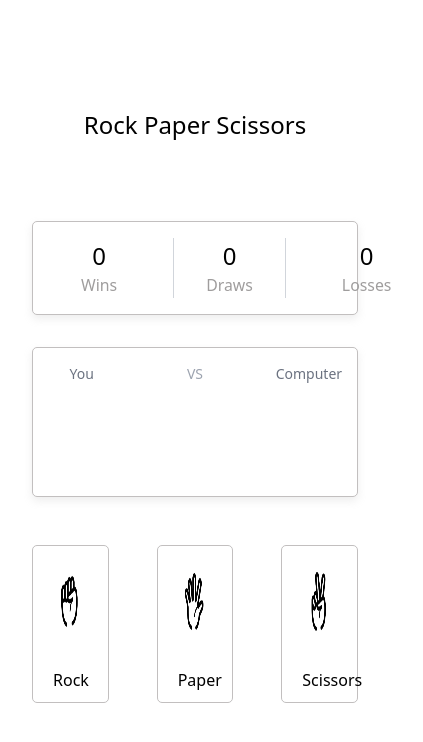
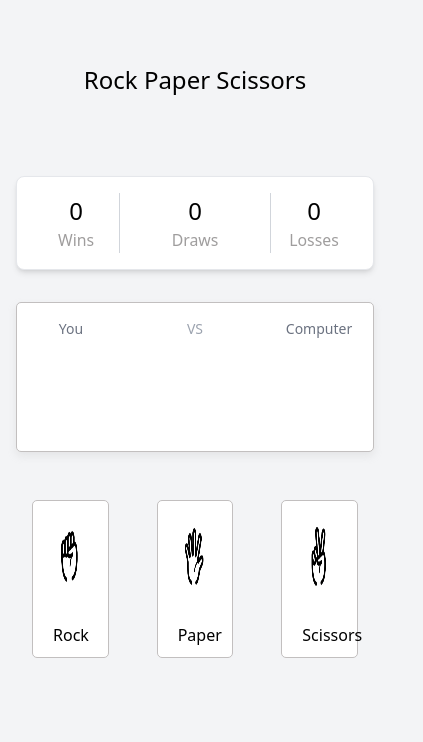
Before and after one commit to prinsaneupane/rock-paper-scissors, a plain HTML site: page index.html in a window 390 px wide. Shown: the whole page, 423 px wide, since content can reach past the window. Drawn offline with nearby package versions, Linux system fonts and the light colour scheme.

Commit message:
feat:mobile view

```diff
--- a/index.html
+++ b/index.html
@@ -7,28 +7,36 @@
     <script src="https://cdn.tailwindcss.com"></script>
     <link rel="stylesheet" href="stylesheet.css" />
   </head>
-  <body class="flex flex-col items-center justify-center h-screen">
+  <body
+    class="flex flex-col items-center justify-center bg-gray-100 flex flex-col items-center"
+  >
     <div class="w-full max-w-2xl px-4">
-      <h1 class="text-2xl text-center">
+      <h1 class="text-2xl text-center mt-16">
         <a href="index.html">Rock Paper Scissors</a>
       </h1>
       <!--Score section-->
-      <div class="card bg-white p-4 mb-8 flex justify-around">
-        <p class="style text-center px-8 pr-14">
+      <div
+        class="card bg-white rounded-lg shadow-md border border-gray-200 p-4 mb-6 flex justify-around items-center w-full mx-auto sm:w-full mx-auto"
+      >
+        <p class="style text-center flex-1">
           <span class="number" id="wins">0</span>
           <span>Wins</span>
         </p>
-        <p class="style text-center border-l border-r border-gray-300 px-8">
+        <p
+          class="style text-center border-l border-r border-gray-300 px-8 flex-1"
+        >
           <span class="number" id="draws">0</span>
           <span>Draws</span>
         </p>
-        <p class="style text-center border-gray-300 px-8 pl-14">
+        <p class="style text-center border-gray-300 flex-1">
           <span class="number" id="losses">0</span>
           <span>Losses</span>
         </p>
       </div>
       <!--Choice section-->
-      <div class="card-choice bg-white p-4 my-8">
+      <div
+        class="card-choice bg-white p-4 my-8 w-full mx-auto sm: w-full mx-auto"
+      >
         <div class="grid grid-cols-3 gap-12 mb-8">
           <p class="text-sm text-gray-500 mb-4 text-center">
             You <span id="user-display"></span>
```
